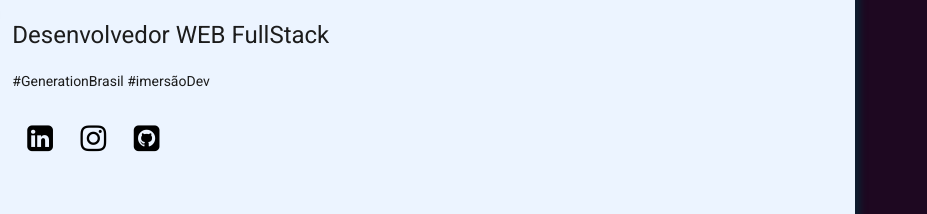
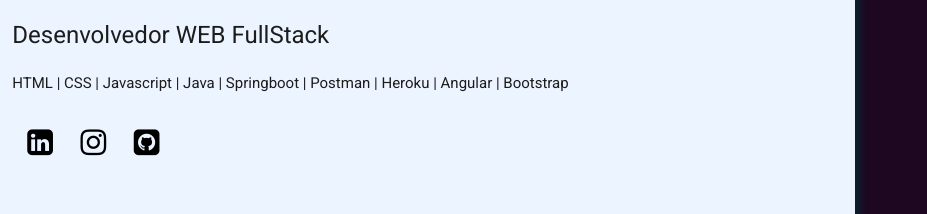
Before and after one commit to Zarps/certificard, a plain HTML site: page index.html in a window 1280 px wide. Shown: the part 197-411 px from the top of the page, 353-1280 px from the left. Drawn offline with Linux system fonts and the light colour scheme.

Commit message:
atualizando ferramentas

```diff
--- a/index.html
+++ b/index.html
@@ -20,7 +20,7 @@
               <div class="titulo">
                 <h1> Wesley Rios </h1>
                 <h3> Desenvolvedor WEB FullStack </h3>
-                <h5> #GenerationBrasil  #imersãoDev </h5>
+                <h5> HTML | CSS | Javascript | Java | Springboot | Postman | Heroku | Angular | Bootstrap </h5>
 
                 <div class="icons social-network">
                     <a href="https://www.linkedin.com/in/wesleyrioos/" target="_blank" class="icoLinkedin link2">
--- a/src/css/style.css
+++ b/src/css/style.css
@@ -46,7 +46,7 @@ body {
 
 .titulo h5 {
   font-weight: 400;
-  font-size: 14px;
+  font-size: 15px;
 }
 
 .tema button {
```
